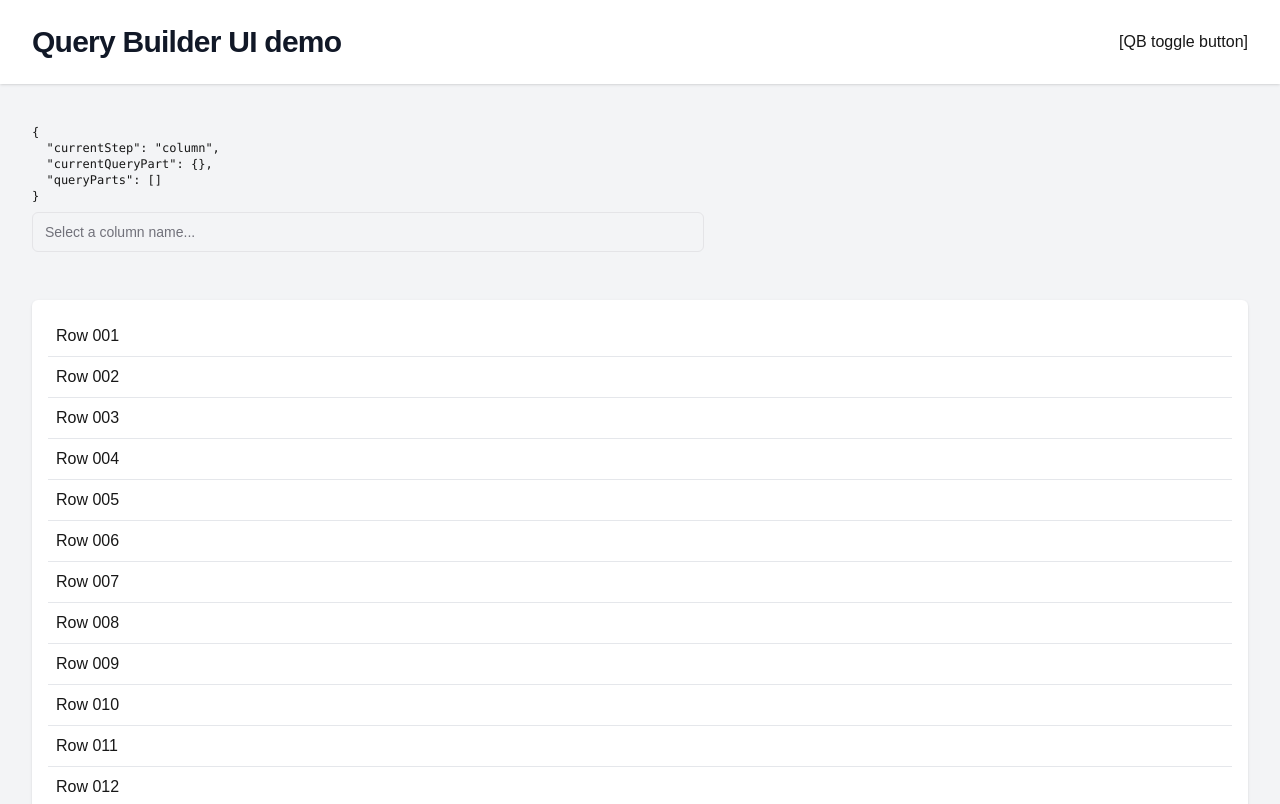
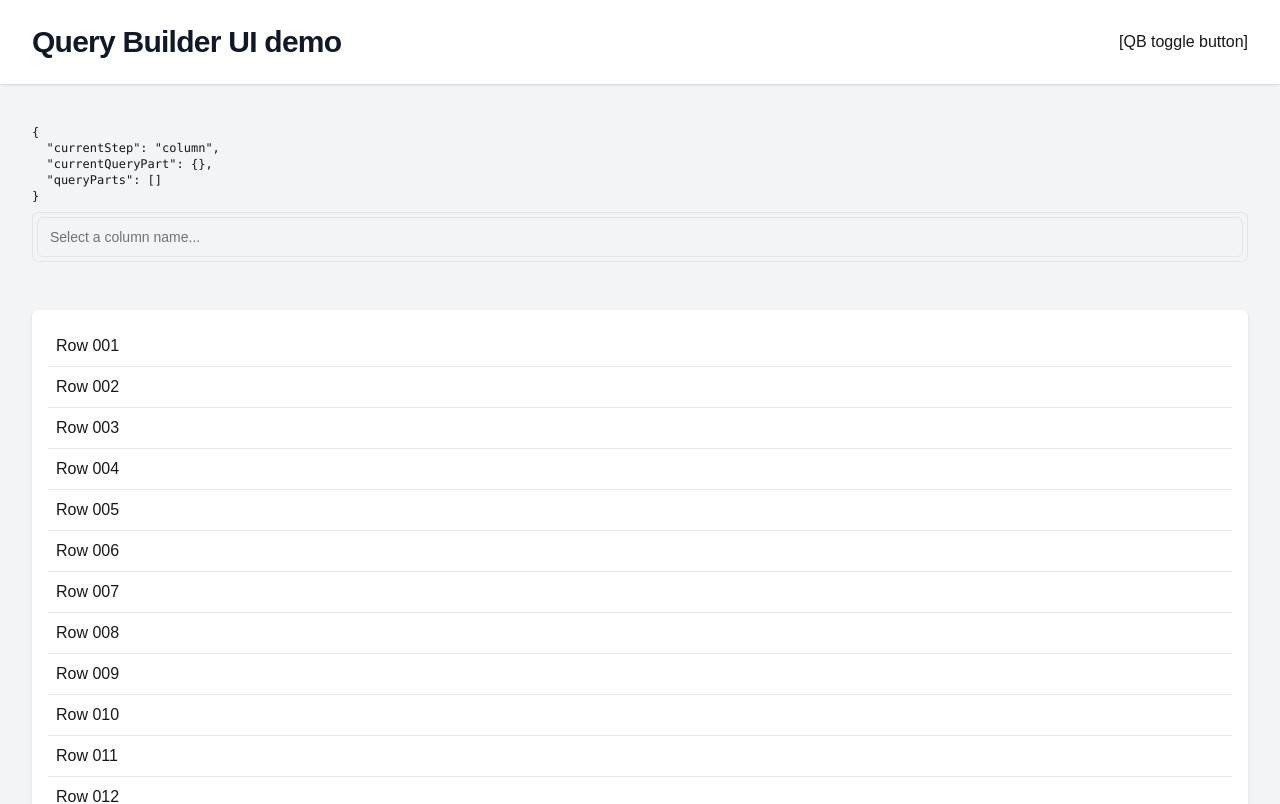
Before and after one commit to iamvanja/ui-query-builder, a Next.js app: page / in a window 1280 px wide. Shown: the top 804 px of the page. Built offline with nearby package versions, Linux system fonts and the light colour scheme.

Commit message:
Render chips

```diff
--- a/components/query-builder/index.tsx
+++ b/components/query-builder/index.tsx
@@ -1,5 +1,6 @@
 import React, { useState } from "react";
 import { AutoComplete } from "@/components/ui/autocomplete";
+import { Badge } from "../ui/badge";
 
 enum Step {
   column = "column",
@@ -9,11 +10,11 @@ enum Step {
 
 type QueryPart = {
   column: string;
-  operator: string;
+  comparator: string;
   value: string;
 };
 
-const operators = ["equals", "contains", "begins with", "ends with"];
+const comparators = ["equals", "contains", "begins with", "ends with"];
 
 const getPlaceholder = (currentStep: Step) => {
   if (currentStep === Step.column) {
@@ -46,7 +47,7 @@ const QueryBuilder: React.FC<QueryBuilderProps> = ({
 
   const fieldsPerStep = {
     [Step.column]: columns,
-    [Step.comparator]: operators,
+    [Step.comparator]: comparators,
     [Step.value]: [],
   };
 
@@ -60,10 +61,14 @@ const QueryBuilder: React.FC<QueryBuilderProps> = ({
       setCurrentQueryPart({ ...currentQueryPart, column: suggestion });
       setCurrentStep(Step.comparator);
     } else if (currentStep === Step.comparator) {
-      setCurrentQueryPart({ ...currentQueryPart, operator: suggestion });
+      setCurrentQueryPart({ ...currentQueryPart, comparator: suggestion });
       setCurrentStep(Step.value);
     } else if (currentStep === Step.value) {
-      if (currentQueryPart.column && currentQueryPart.operator && suggestion) {
+      if (
+        currentQueryPart.column &&
+        currentQueryPart.comparator &&
+        suggestion
+      ) {
         setQueryParts([
           ...queryParts,
           { ...(currentQueryPart as QueryPart), value: suggestion },
@@ -78,7 +83,7 @@ const QueryBuilder: React.FC<QueryBuilderProps> = ({
   };
 
   return (
-    <div className="w-full max-w-2xl relative">
+    <div className="w-full relative">
       {isDebug && (
         <pre className="text-xs margin-auto overflow-auto max-h-[200px] mb-2">
           {JSON.stringify(
@@ -89,6 +94,15 @@ const QueryBuilder: React.FC<QueryBuilderProps> = ({
         </pre>
       )}
 
+      <div className="flex flex-wrap items-center gap-1 p-1 border rounded-md">
+        {queryParts.map((part, i) => (
+          <Badge variant="default" key={`query-part-${i}`}>
+            {part.column}&nbsp;<i>{part.comparator}</i>&nbsp;
+            {`"${part.value}"`}
+          </Badge>
+        ))}
+
+        <div className="relative flex-grow flex items-center gap-1">
           <AutoComplete
             value={inputValue}
             fields={fieldsPerStep[currentStep]}
@@ -98,6 +112,8 @@ const QueryBuilder: React.FC<QueryBuilderProps> = ({
             allowNoMatchSelection={currentStep === Step.value}
           />
         </div>
+      </div>
+    </div>
   );
 };
 
```
Lines whose indentation alone changed are shown as unchanged.
